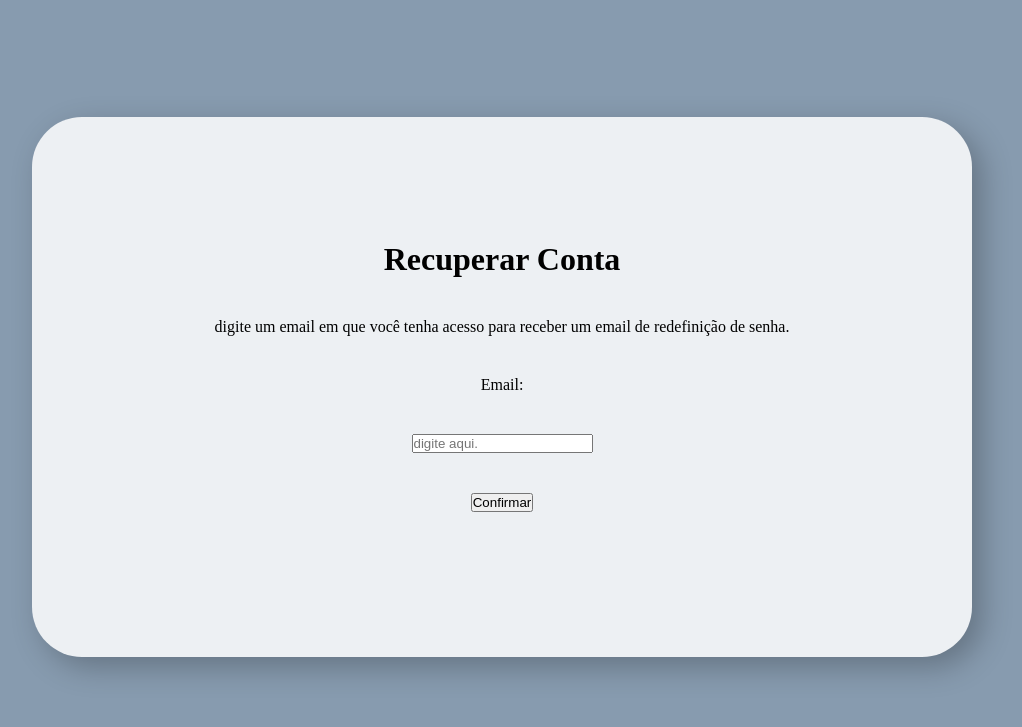
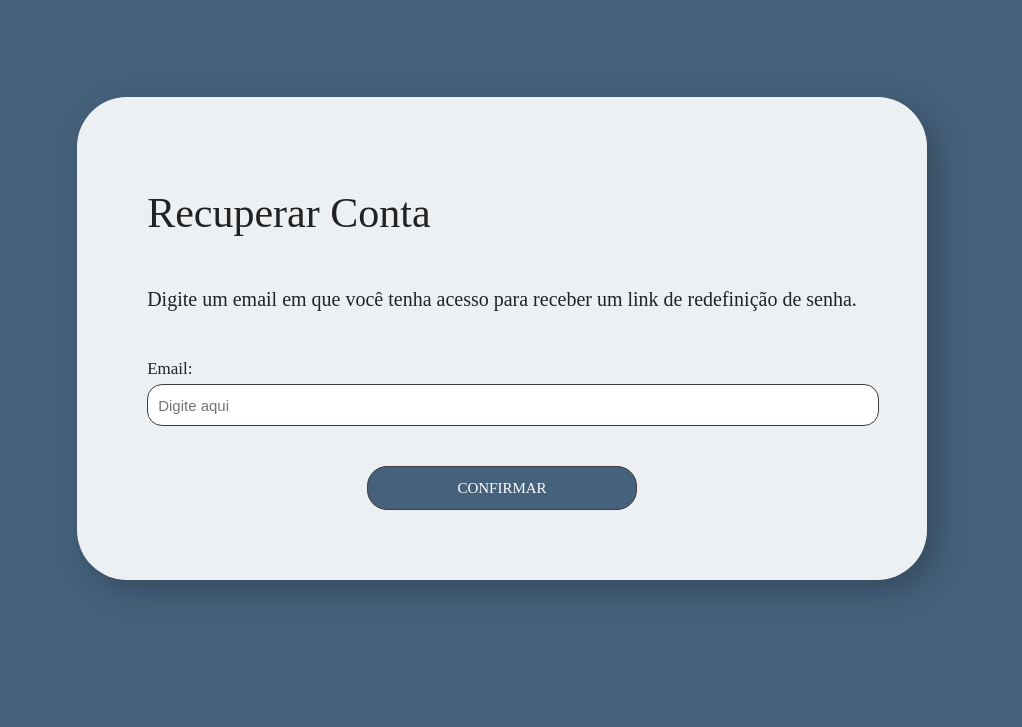
Before and after one commit to maymarquee/ABNT_Model, a Django app: page /recuperar_conta/ in a window 1280 px wide. Shown: the top 727 px of the page, without its empty margins (138-1160 px from the left). Run offline with Django 5.2, Linux system fonts and the light colour scheme.

Commit message:
Finalização de estilização de páginas secundárias

```diff
--- /dev/null
+++ b/static/styles/recuperar_conta.css
@@ -0,0 +1,70 @@
+@import url(fonte.css);
+@import url(cores.css);
+
+:root{
+    --fonte-principal: var(--crimson);
+}
+
+body{
+    background-color: var(--cor-topbar);
+    padding: 32px 0px 0px 0px;
+    display: flex;
+    justify-content: center;
+    align-items: center;
+}
+#forma{
+    display: flex;
+    padding: 30px;
+    margin-top: 57px;
+    align-items: center;
+    gap: 75px;
+    flex-shrink: 0;
+    border-radius: 50px;
+    background-color: var(--cor-fundo);
+    box-shadow: 10px 10px 30px rgba(0, 0, 0, 0.25);
+}
+#componentes{
+    display: flex;
+    flex-direction: column;
+    display: flex;
+    gap: 40px;
+    padding: 20px 40px 40px 40px;
+}
+.container_escritas{
+    display: flex;
+    justify-content: left;
+    flex-direction: column;
+    align-items: start;
+    height: 100%;
+    line-height: 0;
+    align-self: stretch;
+}
+.titulo{
+    color: #222;
+    font-family: var(--fonte-principal);
+    font-size: 42px;
+    font-style: normal;
+    align-items: left;
+    text-align: left;
+    line-height: normal;
+}
+.container_email{
+    display: flex;
+    flex-direction: column;
+    gap: 5px;
+}
+.texto_email{
+    color: #222;
+    font-family: var(--fonte-principal);
+    font-size: 17px;
+    text-align: left;
+}
+.input_email{
+    width: 100%;
+    height: 20px;
+    padding: 10px;
+    border-radius: 15px;
+    border: 0.742px solid #3C3C3C;
+    background-color: #FFF;
+    font-size: 15px;
+}
--- a/templates/abnt_model/recuperar_conta.html
+++ b/templates/abnt_model/recuperar_conta.html
@@ -5,7 +5,8 @@
     <meta charset="UTF-8" />
     <meta name="viewport" content="width=device-width, initial-scale=1.0" />
     <link rel="shortcut icon" href="{% static '../static/img/ICONS_OO-removebg-preview.webp' %}" type="image/x-icon">
-    <link rel="stylesheet" href="../../static/styles/perfil.css" />
+    <link rel="stylesheet" href="../../static/styles/recuperar_conta.css" />
+    <link rel="stylesheet" href="../../static/styles/deletar_conta.css" />
     <title>ABNT Model</title>
   </head>
 <body>
@@ -16,14 +17,20 @@
             <div id="componentes">
                 {% if status_de_envio == False%}
 
-                <h1>Recuperar Conta</h1>
-                <p>digite um email em que você tenha acesso para receber um email de redefinição de senha.</p>
-                <label for="email">Email:</label>
-                <input name="email" type="email" id="email" placeholder="digite aqui.">
-                <button type="submit">Confirmar</button>
+                <div class="container_escritas">
+                  <p class="titulo">Recuperar Conta</p>
+                  <p class="texto_explicacao">Digite um email em que você tenha acesso para receber um link de redefinição de senha.</p>
+                </div>
+                <div class="container_email">
+                  <label class="texto_email" for="email">Email:</label>
+                  <input class="input_email" name="email" type="email" id="email" placeholder="Digite aqui">
+                </div>
+                <div class="container_botao">
+                  <button class="botao_confirmar" type="submit">CONFIRMAR</button>
+                </div>
 
                 {% else %}
-                <p> o email foi enviado com sucesso para {{ username }}, cheque sua caixa postal.</p>
+                <p style="font-size: 18px;"> O email foi enviado com sucesso para {{ username }}, cheque sua caixa de entrada.</p>
 
                 {% endif %}
             </div>
@@ -32,5 +39,3 @@
 
 </body>
 </html>
-
-<!-- falta deixar essa pagina bonita, ela ta muito feia -->
```
Also changed, not shown: static/styles/redefinir_senha.css (added, +81 -0 lines), templates/abnt_model/redefinir_senha.html (+15 -10 lines), db.sqlite3.
